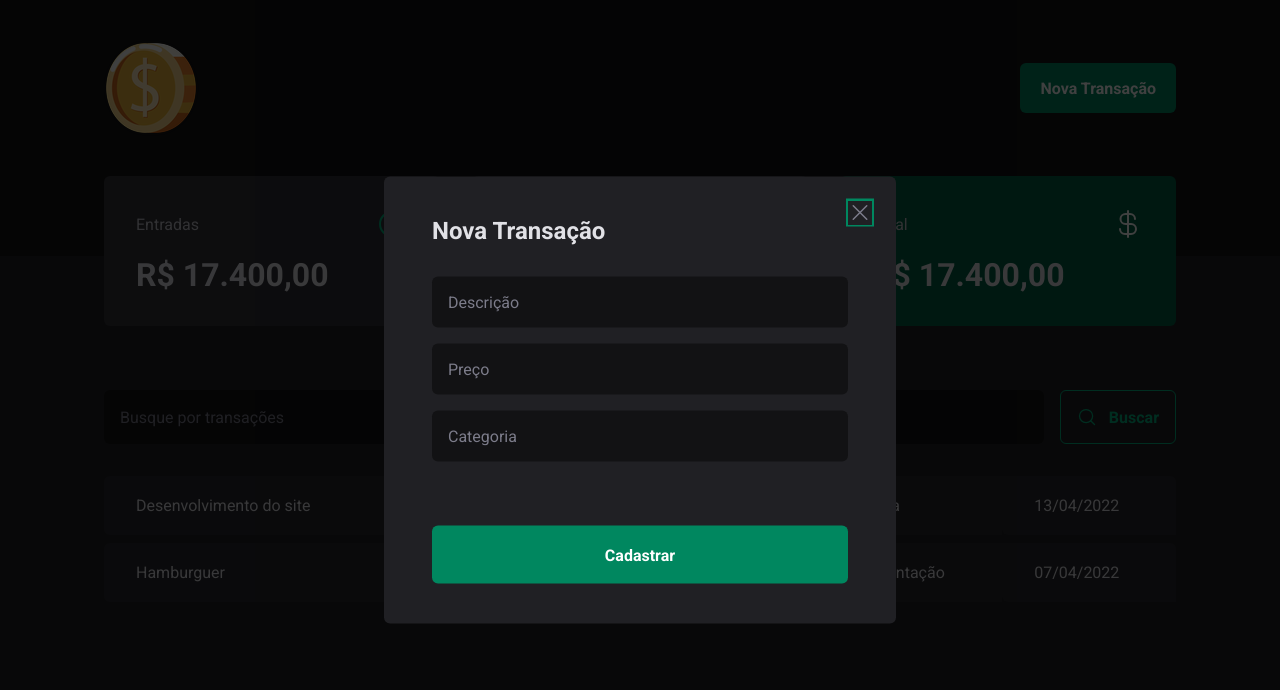
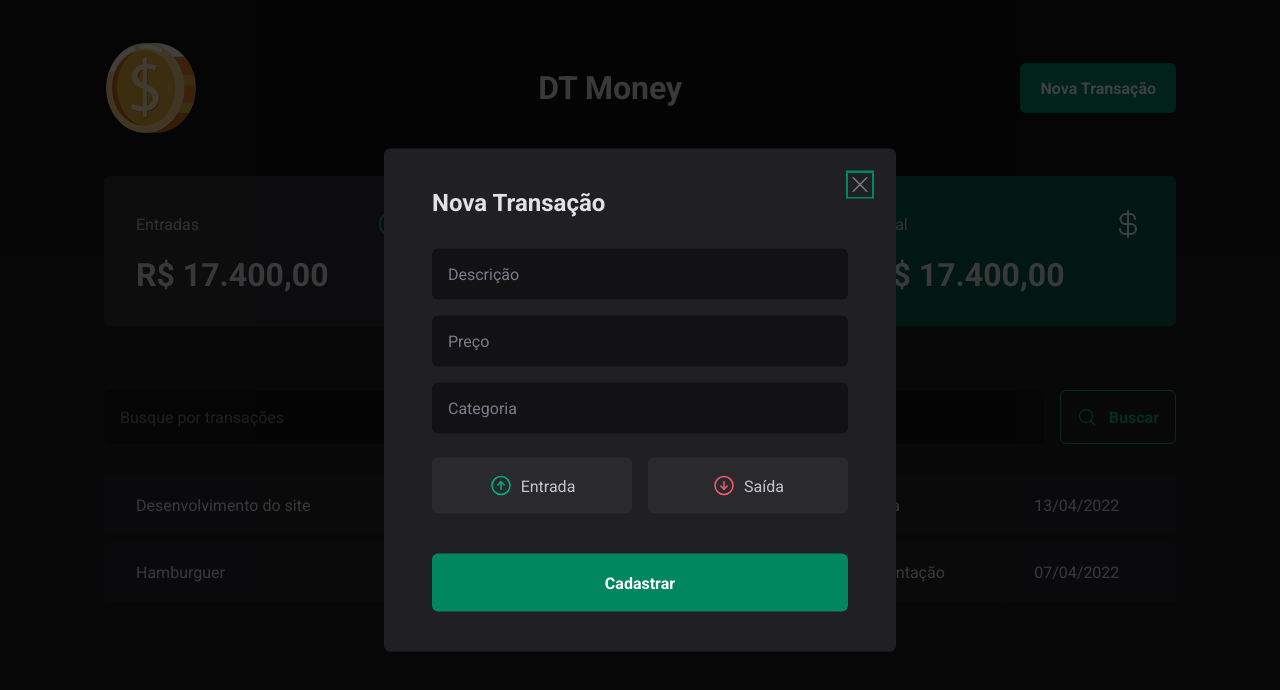
Before and after one commit to Bokinhass/dt-money, a React (Vite) app: page / in a window 1280 px wide. Both pictures are taken after a click on the button "Nova Transação". Shown: the top 690 px of the page. Built offline with nearby package versions, Linux system fonts and the light colour scheme.

Commit message:
FInish Front End

```diff
--- a/package.json
+++ b/package.json
@@ -11,6 +11,7 @@
   },
   "dependencies": {
     "@radix-ui/react-dialog": "^1.0.3",
+    "@radix-ui/react-radio-group": "^1.1.2",
     "phosphor": "^0.7.1",
     "phosphor-react": "^1.4.1",
     "react": "^18.2.0",
@@ -24,6 +25,7 @@
     "@types/styled-components": "^5.1.26",
     "@vitejs/plugin-react": "^3.1.0",
     "eslint": "^8.38.0",
+    "json-server": "^0.17.3",
     "typescript": "^4.9.5",
     "vite": "^4.2.0"
   }
--- a/src/components/Header/index.tsx
+++ b/src/components/Header/index.tsx
@@ -8,6 +8,7 @@
     <HeaderContainer>
       <HeaderContent>
         <img src={logo} alt=""/>
+        <h1>DT Money</h1>
 
         <Dialog.Root>
           <Dialog.Trigger asChild>
--- a/src/components/NewTransactionsModal/index.tsx
+++ b/src/components/NewTransactionsModal/index.tsx
@@ -1,6 +1,6 @@
 import * as Dialog from "@radix-ui/react-dialog";
-import { CloseButton, Content, Overlay, TransactionType } from "./styles";
-import { X } from "phosphor-react";
+import { CloseButton, Content, Overlay, TransactionType, TransactionTypeButton } from "./styles";
+import { ArrowCircleDown, ArrowCircleUp, X } from "phosphor-react";
 
 export function NewTransactionModal() {
   return (
@@ -19,7 +19,17 @@
                 <input type="number" placeholder="Preço" required />
                 <input type="text" placeholder="Categoria" required />
 
-                <TransactionType />
+                <TransactionType>
+                  <TransactionTypeButton variant="income" value="income">
+                    <ArrowCircleUp size={24} />
+                    Entrada
+                  </TransactionTypeButton>
+
+                  <TransactionTypeButton variant="outcome" value="outcome">
+                    <ArrowCircleDown size={24} />
+                    Saída
+                  </TransactionTypeButton>
+                </TransactionType>
 
                 <button type="submit">
                   Cadastrar
--- a/src/components/NewTransactionsModal/styles.ts
+++ b/src/components/NewTransactionsModal/styles.ts
@@ -1,5 +1,7 @@
 import styled from "styled-components";
 import * as Dialog from "@radix-ui/react-dialog";
+import * as RadioGroup from '@radix-ui/react-radio-group'
+
 
 export const Overlay = styled(Dialog.Overlay)`
   position: fixed;
@@ -68,14 +70,18 @@
   color: ${props => props.theme['gray-500']};
 `
 
-export const TransactionType = styled.div`
+export const TransactionType = styled(RadioGroup.Root)`
   display: grid;
   grid-template-columns: 1fr 1fr;
   gap: 1rem;
   margin-top: 0.5rem;
 `
 
-export const TransactionTypeButton = styled.button`
+interface TransactionsTypeButtonProps {
+  variant: 'income' | 'outcome';
+}
+
+export const TransactionTypeButton = styled(RadioGroup.Item)<TransactionsTypeButtonProps>`
   background: ${props => props.theme['gray-700']};
   padding: 1rem;
   display: flex;
@@ -85,5 +91,18 @@
   border-radius: 6px;
   cursor: pointer;
   border: 0;
-  color: ${props => props.theme['gray-100']};
+  color: ${props => props.theme['gray-300']};
+
+  svg {
+    color: ${props => props.variant === 'income' ? props.theme["green-300"] : props.theme["red-300"]};
+  }
+
+  &[data-state='unchecked']:hover {
+    background: ${props => props.theme['gray-600']};
+  }
+
+  &[data-state='checked'] {
+  color: ${props => props.theme.white};
+  background: ${props => props.variant === 'income' ? props.theme["green-300"] : props.theme["red-300"]};
+  }
 `
```
Also changed, not shown: 1 other file (tests, documents, lock files or other folders).
